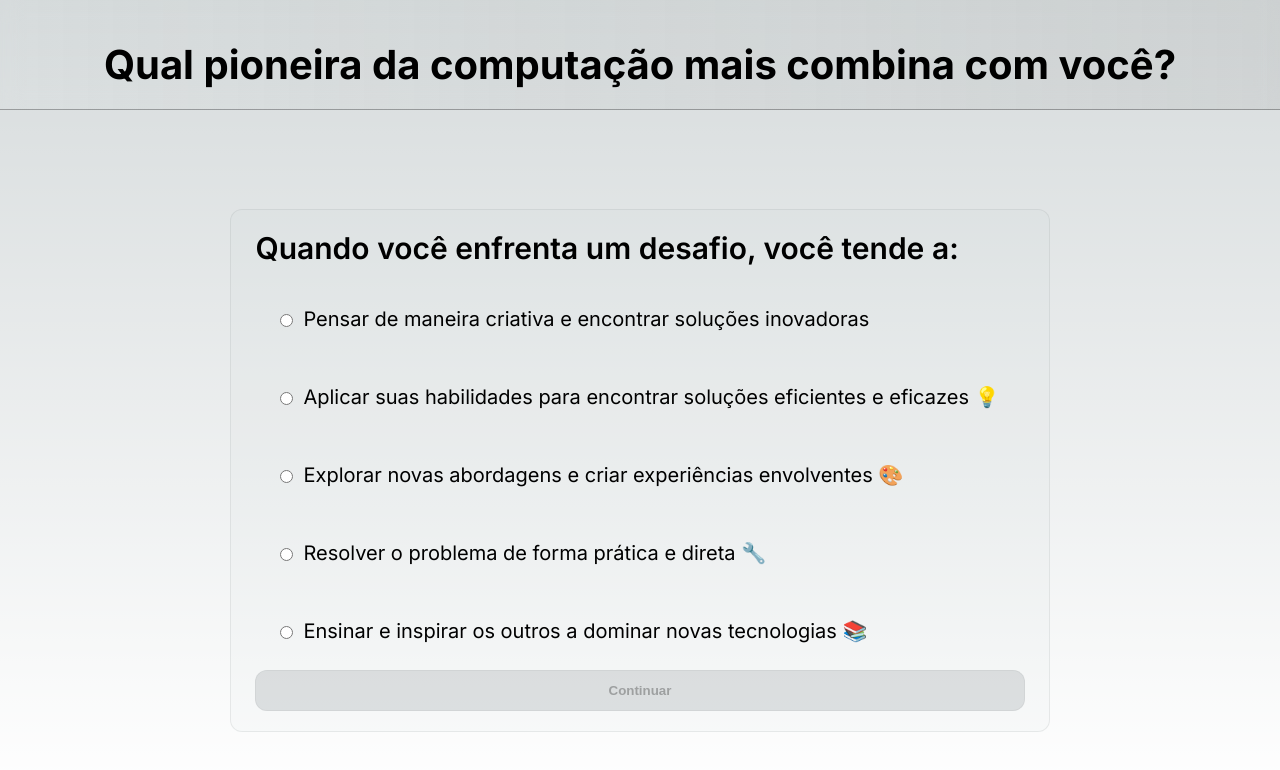
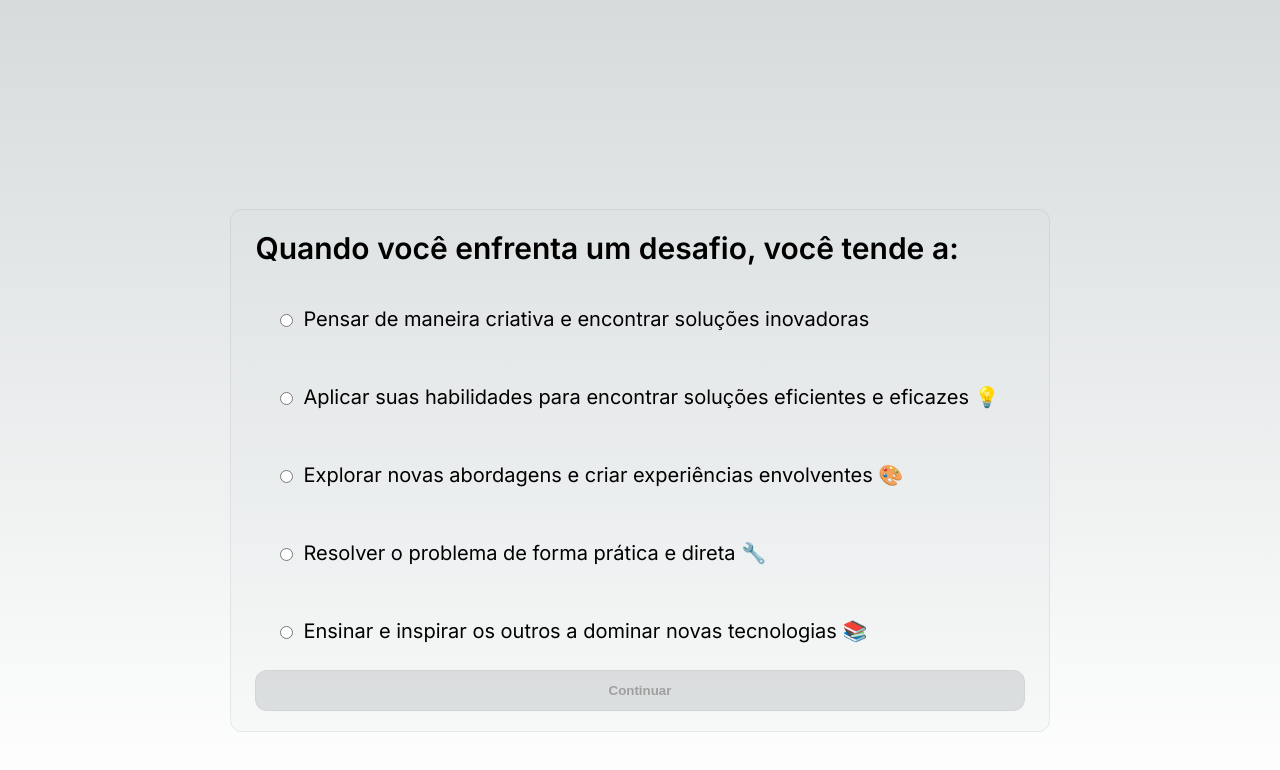
Before and after one commit to nightshade-tea/icc, a Next.js app: page /question/1 in a window 1280 px wide. Shown: the top 770 px of the page. Built offline with nearby package versions, Linux system fonts and the light colour scheme.

Commit message:
remove header

```diff
--- a/src/app/layout.js
+++ b/src/app/layout.js
@@ -1,6 +1,5 @@
 import { Inter } from "next/font/google";
 import "@/styles/globals.css";
-import Header from "@/components/Header";
 
 const inter = Inter({ subsets: ["latin"] });
 
@@ -13,7 +12,6 @@ export default function RootLayout({ children }) {
   return (
     <html lang="en">
       <body className={inter.className}>
-        <Header />
         {children}
       </body>
     </html>
--- a/src/app/question/[id]/page.js
+++ b/src/app/question/[id]/page.js
@@ -2,7 +2,7 @@ import Question from "@/components/Question";
 import styles from "@/styles/page.module.css";
 
 export function generateStaticParams() {
-  return Array.from({ length: 10 }, (_, i) => ({
+  return Array.from({ length: 8 }, (_, i) => ({
     id: String(i + 1),
   }));
 }
@@ -10,7 +10,7 @@ export function generateStaticParams() {
 export default function QuestionPage({ params }) {
   const id = Number(params.id);
 
-  if (!Number.isInteger(id) || id < 1 || id > 10) {
+  if (!Number.isInteger(id) || id < 1 || id > 8) {
     return notFound();
   }
 
--- a/src/components/Header.js
+++ /dev/null
@@ -1,11 +0,0 @@
-import styles from "@/styles/header.module.css";
-
-export default function Header() {
-  return (
-    <header className={styles.main}>
-      <div className={styles.header}>
-        <h1>Qual pioneira da computação mais combina com você?</h1>
-      </div>
-    </header>
-  );
-}
--- a/src/components/Question.js
+++ b/src/components/Question.js
@@ -37,7 +37,7 @@ export default function Question({ id }) {
     if (typeof window !== 'undefined') {
       localStorage.setItem(`question${id}`, selectedOption);
 
-      if (id === 10) {
+      if (id === 8) {
         router.push(`/results`);
       } else {
         router.push(`/question/${id + 1}`);
--- a/src/styles/header.module.css
+++ /dev/null
@@ -1,32 +0,0 @@
-.main {
-  position: fixed;
-  display: flex;
-  flex-direction: column;
-  justify-content: space-between;
-  align-items: center;
-  padding: 2rem 2rem 1rem 2rem;
-  z-index: 1000;
-  left: 0;
-  right: 0;
-  margin: auto;
-  background: linear-gradient(to right, rgba(0, 0, 0, 0), rgba(169, 169, 169, 0.2));
-  backdrop-filter: blur(10px);
-  border-bottom: 1px solid rgba(0, 0, 0, 0.3);
-  overflow: hidden;
-}
-
-.header {
-  width: 100%;
-  height: auto;
-  display: flex;
-  align-items: center;
-  justify-content: center;
-  padding: 0 20px;
-}
-
-@media (max-width: 600px) {
-  .main {
-    position: relative;
-    padding: 1rem;
-  }
-}
```
